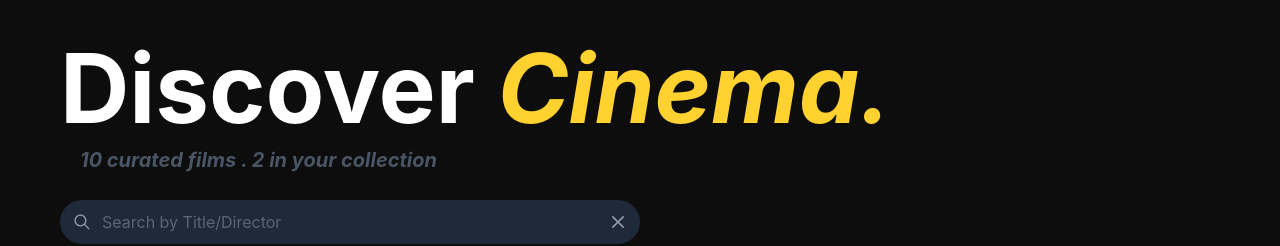
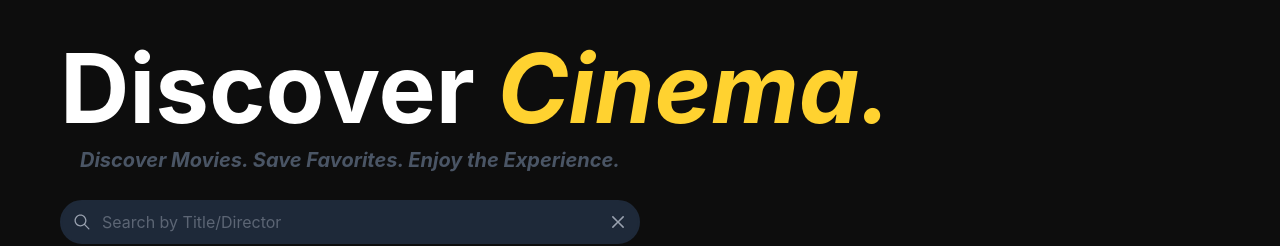
Before and after one commit to abhaykanttripathi6-pixel/react-essential-movie-application-assignment, a React (Vite) app: page / in a window 1280 px wide. Shown: the top 246 px of the page. Built offline with nearby package versions, Linux system fonts and the light colour scheme.

Commit message:
first commit

```diff
--- a/src/components/MoviePage.jsx
+++ b/src/components/MoviePage.jsx
@@ -146,7 +146,7 @@ const MoviePage = () => {
                         <span className='text-white'>Discover </span>
                         <span className='text-amber-300 italic'>Cinema.</span>
                     </h1>
-                    <p className='text-gray-600 font-bold leading-8 italic md:text-xl md:px-5 md:leading-12'>10 curated films . 2 in your collection</p>
+                    <p className='text-gray-600 font-bold leading-8 italic md:text-xl md:px-5 md:leading-12'>Discover Movies. Save Favorites. Enjoy the Experience.</p>
                 </div>
 
                 <div>
```
